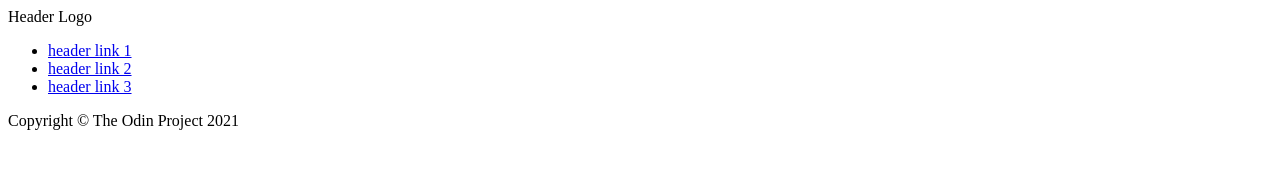
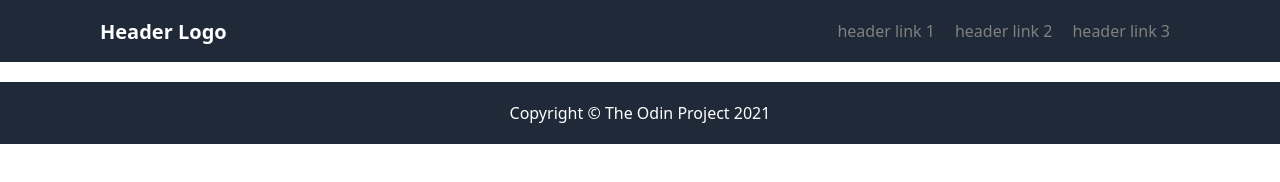
Before and after one commit to giuseppefilippin/landing-page, a plain HTML site: page index.html in a window 1280 px wide. Drawn offline with Linux system fonts and the light colour scheme.

Commit message:
header and footer

```diff
--- a/index.html
+++ b/index.html
@@ -4,6 +4,7 @@
     <meta charset="UTF-8">
     <meta name="viewport" content="width=device-width, initial-scale=1.0">
     <title>Landing Page</title>
+    <link rel="stylesheet" href="style.css">
 </head>
 <body>
     <div class="container">
@@ -13,9 +14,9 @@
             </div>
             <div class="menu">
                 <ul>
-                    <li><a href="#">header link 1</a></li>
-                    <li><a href="#">header link 2</a></li>
-                    <li><a href="#">header link 3</a></li>
+                    <li>header link 1</li>
+                    <li>header link 2</li>
+                    <li>header link 3</li>
                 </ul>
             </div>
         </div>
--- a/style.css
+++ b/style.css
@@ -5,5 +5,41 @@
 .container {
     text-align: center;
     display: flex;
+    flex-direction: column;
     gap: 4px;
+    font-family: system-ui, -apple-system, BlinkMacSystemFont, 'Segoe UI', Roboto, Oxygen, Ubuntu, Cantarell, 'Open Sans', 'Helvetica Neue', sans-serif;
 }
+.header {
+    background-color: #1F2937;
+    color: white;
+    display: flex;
+    align-items: center;
+    justify-content: space-between;
+    padding: 10px 100px;
+}
+.logo {
+    font-size: 20px;
+    font-weight: bold;
+}
+.menu {
+    color: grey;
+
+}
+
+.menu ul {
+    list-style: none;
+    margin: 10px;
+    padding: 0;
+    display: flex;
+}
+
+.menu ul li {
+    margin-left: 20px;
+    font-size: 16px;
+    cursor: pointer;
+}
+.footer {
+    background-color: #1F2937;
+    color: white;
+    padding: 20px;
+}
```
